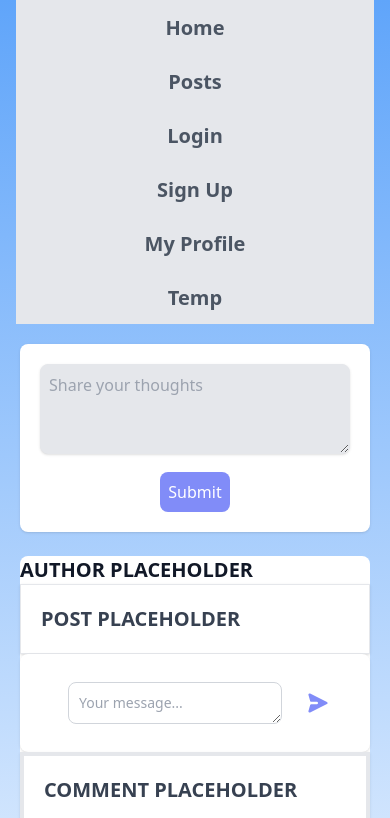
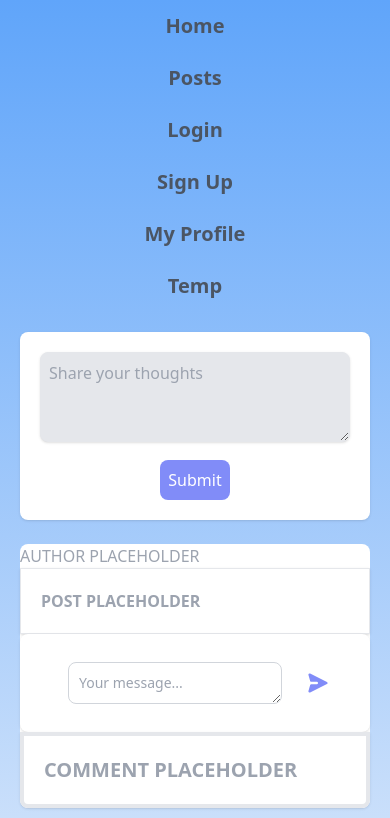
Before and after one commit to naodmekonnen/travel_post_frontend, a React (Create React App) app in the folder app/: page /test in a window 390 px wide. Shown: the top 818 px of the page. Built offline with nearby package versions, Linux system fonts and the light colour scheme; grey boxes are pictures that could not be loaded.

Commit message:
posts page fixed

```diff
--- a/app/src/components/Navbar.js
+++ b/app/src/components/Navbar.js
@@ -11,13 +11,13 @@ const Navbar = () => {
 
   return (
 
-<div className="w-full antialiased font-medium md:p-4 flex flex-col max-w-screen-xl px-4 mx-auto md:items-center md:justify-between md:flex-row md:px-6 lg:px-2">
-    <a className="hover:bg-gray-300 bg-gray-200 border-t-2 p-3 w-full text-xl text-center text-gray-600 font-semibold" href="home">Home</a>
-    <a className="hover:bg-gray-300 bg-gray-200 border-t-2 p-3 w-full text-xl text-center text-gray-600 font-semibold" href="posts">Posts</a>
-    <a className="hover:bg-gray-300 bg-gray-200 border-t-2 p-3 w-full text-xl text-center text-gray-600 font-semibold" href="login">Login</a>
-    <a className="hover:bg-gray-300 bg-gray-200 border-t-2 p-3 w-full text-xl text-center text-gray-600 font-semibold" href="register">Sign Up</a>
-    <a className="hover:bg-gray-300 bg-gray-200 border-t-2 p-3 w-full text-xl text-center text-gray-600 font-semibold" href={state.currentUser && ("profile")}>My Profile</a>
-    <a className="hover:bg-gray-300 bg-gray-200 border-t-2 p-3 w-full text-xl text-center text-gray-600 font-semibold" href="test">Temp</a>
+<div className="w-full antialiased font-medium md:p-4 flex flex-col max-w-screen-xl px-4 mx-auto md:items-center md:justify-between md:flex-row md:px-6 lg:p0">
+    <a className="border-0 p-3 w-full text-xl text-center text-gray-600 font-semibold" href="home">Home</a>
+    <a className="border-0 p-3 w-full text-xl text-center text-gray-600 font-semibold" href="posts">Posts</a>
+    <a className="border-0 p-3 w-full text-xl text-center text-gray-600 font-semibold" href="login">Login</a>
+    <a className="border-0 p-3 w-full text-xl text-center text-gray-600 font-semibold" href="register">Sign Up</a>
+    <a className="border-0 p-3 w-full text-xl text-center text-gray-600 font-semibold" href={state.currentUser && ("profile")}>My Profile</a>
+    <a className="border-0 p-3 w-full text-xl text-center text-gray-600 font-semibold" href="test">Temp</a>
 </div>
   )
 }
--- a/app/src/components/Test.js
+++ b/app/src/components/Test.js
@@ -19,22 +19,22 @@ const Test = () => {
           </div>
           <div className="mt-3 flex flex-col">
             <div className="bg-white mt-3 rounded-lg">
-              <div className="w-full text-left text-xl text-gray-700 font-bold font">
-                <p className=" text-gray-900 dark:text-white">AUTHOR PLACEHOLDER</p>
+              <div className="w-full text-left text-gray-700">
+                <p className=" text-gray-400 dark:text-white">AUTHOR PLACEHOLDER</p>
               </div>
-              <div className="bg-white border shadow p-5 text-xl text-gray-700 font-semibold">
-                POST PLACEHOLDER
+              <div className="bg-white border shadow p-5 text-gray-400 font-semibold">
+                <p>POST PLACEHOLDER</p>
               </div>
               <div className="bg-white w-full shadow rounded-lg p-5">
 
                 <div className="w-full flex flex-row flex-wrap mt-0">
                   <form className='w-full bg-white'>
-                    <label for="chat" className="sr-only">Your comment</label>
-                    <div class="w-full flex items-center px-3 py-2 rounded-lg">
+                    <label htmlFor="comment" className="sr-only">Your comment</label>
+                    <div className="w-full flex items-center px-3 py-2 rounded-lg">
                       <textarea id="comment" rows="1" className="block mx-4 p-2.5 w-full text-sm text-gray-900 bg-white rounded-lg border border-gray-300 focus:ring-blue-500 focus:border-blue-500 dark:bg-gray-800 dark:border-gray-600 dark:placeholder-gray-400 dark:text-white dark:focus:ring-blue-500 dark:focus:border-blue-500" placeholder="Your message..."></textarea>
                       <button type="submit" className="inline-flex justify-center p-2 text-indigo-400 rounded-full cursor-pointer hover:bg-indigo-300 dark:text-blue-500 dark:hover:bg-gray-600">
                         <svg aria-hidden="true" className="w-6 h-6 rotate-90" fill="currentColor" viewBox="0 0 20 20" xmlns="http://www.w3.org/2000/svg"><path d="M10.894 2.553a1 1 0 00-1.788 0l-7 14a1 1 0 001.169 1.409l5-1.429A1 1 0 009 15.571V11a1 1 0 112 0v4.571a1 1 0 00.725.962l5 1.428a1 1 0 001.17-1.408l-7-14z"></path></svg>
-                        <span class="sr-only">Send message</span>
+                        <span className="sr-only">Send message</span>
                       </button>
                     </div>
                   </form>
@@ -42,7 +42,7 @@ const Test = () => {
               </div>
               <div className="border-4 border-gray rounded-b-lg shadow p-5 text-xl text-gray-700 content-center font-semibold flex flex-row flex-wrap">
                 <div className="w-full">
-                  COMMENT PLACEHOLDER
+                  <p className=" text-gray-400 dark:text-white">COMMENT PLACEHOLDER</p>
                 </div>
               </div>
             </div>
@@ -63,18 +63,3 @@ const Test = () => {
 }
 
 export default Test
-
-
-
-
-
-{/* <form>
-    <label for="chat" class="sr-only">Your message</label>
-    <div class="flex items-center px-3 py-2 rounded-lg bg-gray-50 dark:bg-gray-700">
-        <textarea id="comment" rows="1" class="block mx-4 p-2.5 w-full text-sm text-gray-900 bg-white rounded-lg border border-gray-300 focus:ring-blue-500 focus:border-blue-500 dark:bg-gray-800 dark:border-gray-600 dark:placeholder-gray-400 dark:text-white dark:focus:ring-blue-500 dark:focus:border-blue-500" placeholder="Your message..."></textarea>
-            <button type="submit" class="inline-flex justify-center p-2 text-blue-600 rounded-full cursor-pointer hover:bg-blue-100 dark:text-blue-500 dark:hover:bg-gray-600">
-            <svg aria-hidden="true" class="w-6 h-6 rotate-90" fill="currentColor" viewBox="0 0 20 20" xmlns="http://www.w3.org/2000/svg"><path d="M10.894 2.553a1 1 0 00-1.788 0l-7 14a1 1 0 001.169 1.409l5-1.429A1 1 0 009 15.571V11a1 1 0 112 0v4.571a1 1 0 00.725.962l5 1.428a1 1 0 001.17-1.408l-7-14z"></path></svg>
-            <span class="sr-only">Send message</span>
-        </button>
-    </div>
-</form>  */}
--- a/app/src/index.css
+++ b/app/src/index.css
@@ -1,3 +1,8 @@
 @tailwind base;
 @tailwind components;
 @tailwind utilities;
+
+body{
+    background-color: #F5F7FB;
+    color:#333;
+}
```
Also changed, not shown: app/src/components/Posts.js (+90 -8 lines), app/src/components/Profile.js (+0 -27 lines).
